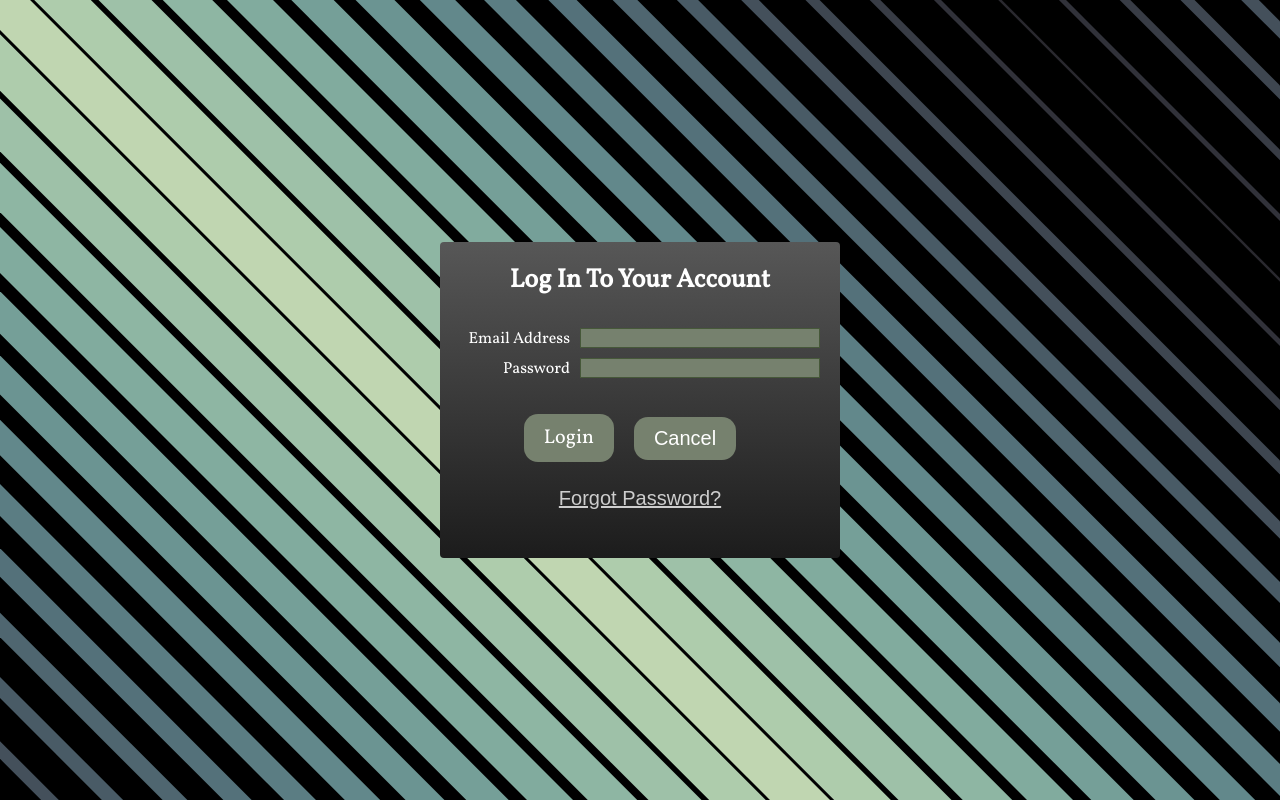
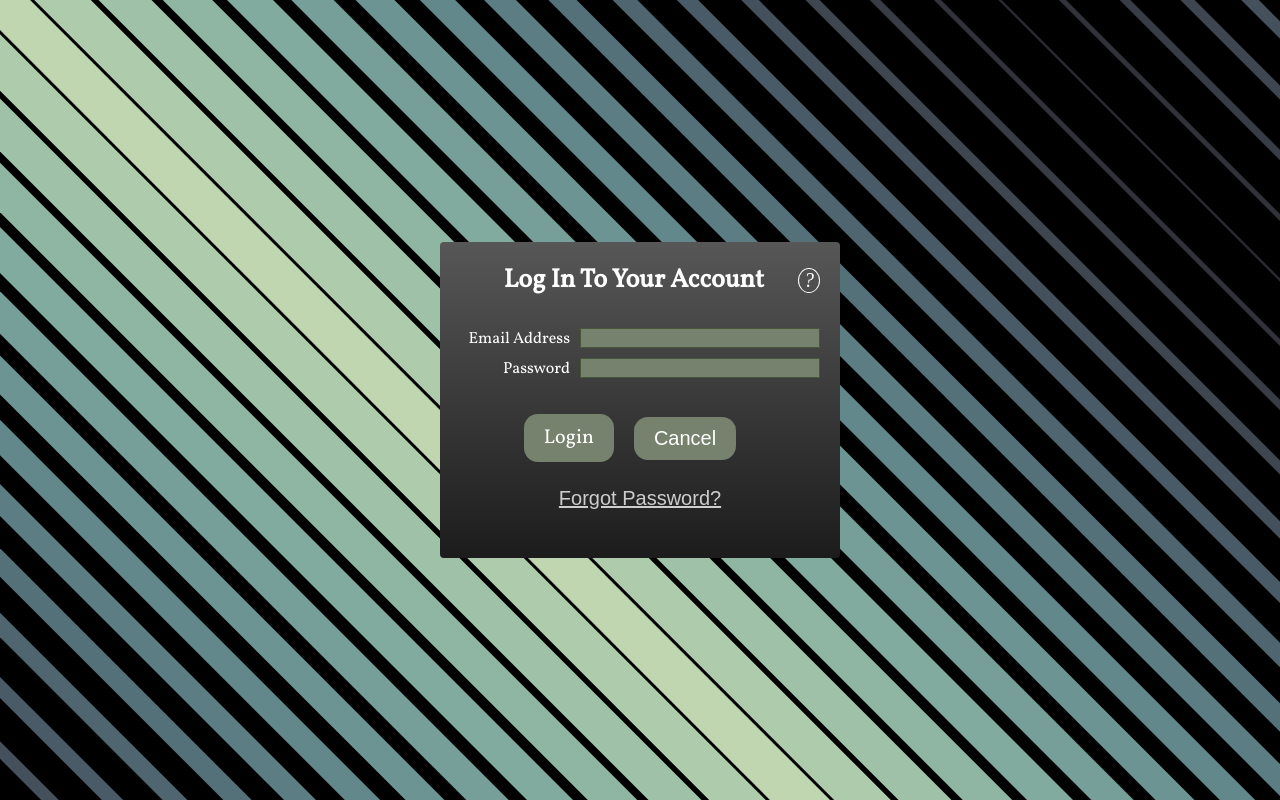
Before and after one commit to paul172v/duke-of-gordon-menu-interface--frontend, a React (Vite) app: page /login in a window 1280 px wide. Built offline with nearby package versions, Linux system fonts and the light colour scheme.

Commit message:
added tooltip in login to show demo accounts

```diff
--- a/src/components/authentication/login/Login.module.scss
+++ b/src/components/authentication/login/Login.module.scss
@@ -20,12 +20,30 @@
   height: 100%;
   display: flex;
   align-items: center;
-  justify-content: center;
+  justify-content: space-between;
 
   .heading {
     color: $color-font-primary;
     text-align: center;
     font-size: 2.6rem;
+    margin-left: 3rem;
+  }
+
+  .tooltip-trigger {
+    color: $color-font-primary;
+    border: 1px solid $color-font-primary;
+    -webkit-border-radius: 50%;
+    -moz-border-radius: 50%;
+    -ms-border-radius: 50%;
+    -o-border-radius: 50%;
+    border-radius: 50%;
+    font-size: 2rem;
+    padding: 0 0.5rem;
+    margin-right: 2rem;
+  }
+
+  .tooltip-trigger:hover {
+    cursor: help;
   }
 }
 
@@ -156,3 +174,29 @@
     }
   }
 }
+
+.tooltip-wrapper {
+  position: absolute;
+  top: 23%;
+  left: 50%;
+  transform: translate(-50%, -50%);
+  -webkit-transform: translate(-50%, -50%);
+  -moz-transform: translate(-50%, -50%);
+  -ms-transform: translate(-50%, -50%);
+  -o-transform: translate(-50%, -50%);
+  z-index: 9999;
+  color: $color-font-primary;
+  border: 1px solid $color-primary;
+  @include gradient-box-tooltip--static;
+  padding: 1rem 2rem;
+  font-size: 2rem;
+  display: grid;
+  grid-template-columns: 2fr 1fr;
+  grid-template-rows: 1fr 1fr 1fr;
+  gap: 1rem 3rem;
+}
+
+.tooltip-heading {
+  font-family: "Vollkorn", serif;
+  text-decoration: underline;
+}
--- a/src/components/authentication/login/Login.tsx
+++ b/src/components/authentication/login/Login.tsx
@@ -1,4 +1,5 @@
 import React, { useState, useRef } from "react";
+import ReactDOM from "react-dom";
 import { Link, useNavigate } from "react-router-dom";
 
 import classes from "./Login.module.scss";
@@ -22,6 +23,7 @@
   const [validationMessage, setValidationMessage] = useState(
     "Something went wrong!"
   );
+  const [showTooltip, setShowTooltip] = useState(false);
 
   //// Refs
   const inputEmail = useRef<HTMLInputElement>(null);
@@ -39,6 +41,14 @@
     isError: boolean
   ) => {
     props.onSetMessageBoxProps(heading, message, label, isError, destination);
+  };
+
+  const turnOnTooltipHandler = () => {
+    !showTooltip && setShowTooltip(true);
+  };
+
+  const turnOffTooltipHandler = () => {
+    showTooltip && setShowTooltip(false);
   };
 
   const submitHandler = async (
@@ -140,9 +150,19 @@
   };
 
   return (
+    <React.Fragment>
       <div className={classes.box}>
         <div className={classes["heading-wrapper"]}>
+          <div></div>
           <h2 className={classes.heading}>Log In To Your Account</h2>
+
+          <p
+            className={classes["tooltip-trigger"]}
+            onMouseEnter={turnOnTooltipHandler}
+            onMouseLeave={turnOffTooltipHandler}
+          >
+            ?
+          </p>
         </div>
         <div className={classes["form-wrapper"]}>
           <form className={classes.form} onSubmit={submitHandler}>
@@ -158,7 +178,11 @@
               <p className={classes["error-message"]}>{validationMessage}</p>
             )}
             <div className={classes["buttons-wrapper"]}>
-            <input type="submit" value="Login" id={classes["submit-button"]} />
+              <input
+                type="submit"
+                value="Login"
+                id={classes["submit-button"]}
+              />
 
               <Link to="/home">
                 <StandardButton label="Cancel" function={() => {}} />
@@ -174,6 +198,21 @@
           </form>
         </div>
       </div>
+      {showTooltip &&
+        ReactDOM.createPortal(
+          <div className={classes["tooltip-wrapper"]}>
+            <p className={classes["tooltip-heading"]}>Email</p>
+            <p className={classes["tooltip-heading"]}>Password</p>
+
+            <p className={classes["tooltip-info"]}>manager@DoG.co.uk</p>
+            <p className={classes["tooltip-info"]}>aaa</p>
+
+            <p className={classes["tooltip-info"]}>employee@DoG.co.uk</p>
+            <p className={classes["tooltip-info"]}>aaa</p>
+          </div>,
+          document.getElementById("modal-root")!
+        )}
+    </React.Fragment>
   );
 };
 
--- a/src/sass/_mixins.scss
+++ b/src/sass/_mixins.scss
@@ -67,3 +67,11 @@
     rgba(28, 28, 28, 1)
   );
 }
+
+@mixin gradient-box-tooltip--static {
+  background-image: linear-gradient(
+    to bottom,
+    rgba(67, 67, 67, 1),
+    rgba(8, 8, 8, 1)
+  );
+}
```
Also changed, not shown: src/interfaces/message-box-props.ts (deleted, +0 -11 lines). Lines whose indentation alone changed are shown as unchanged.
